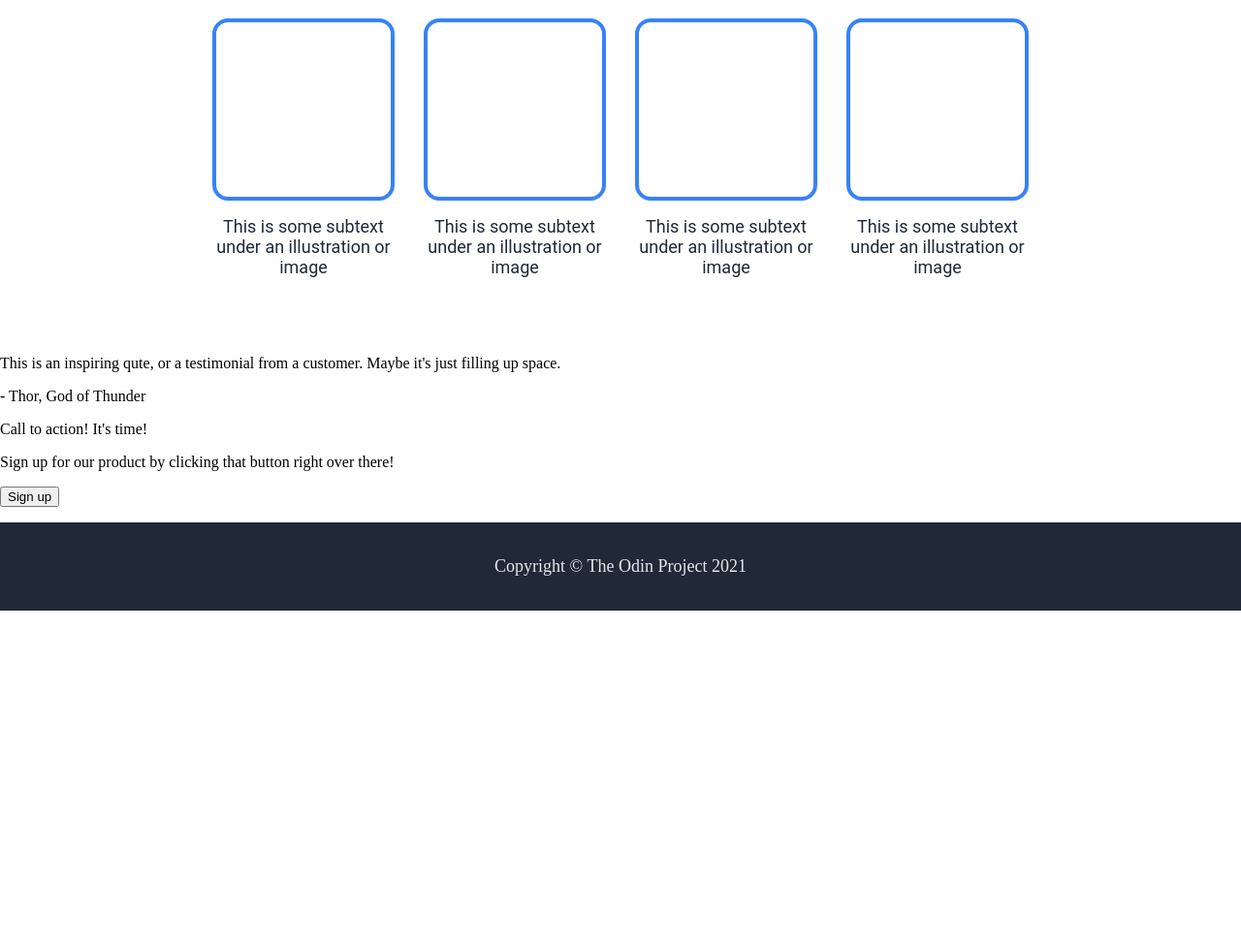
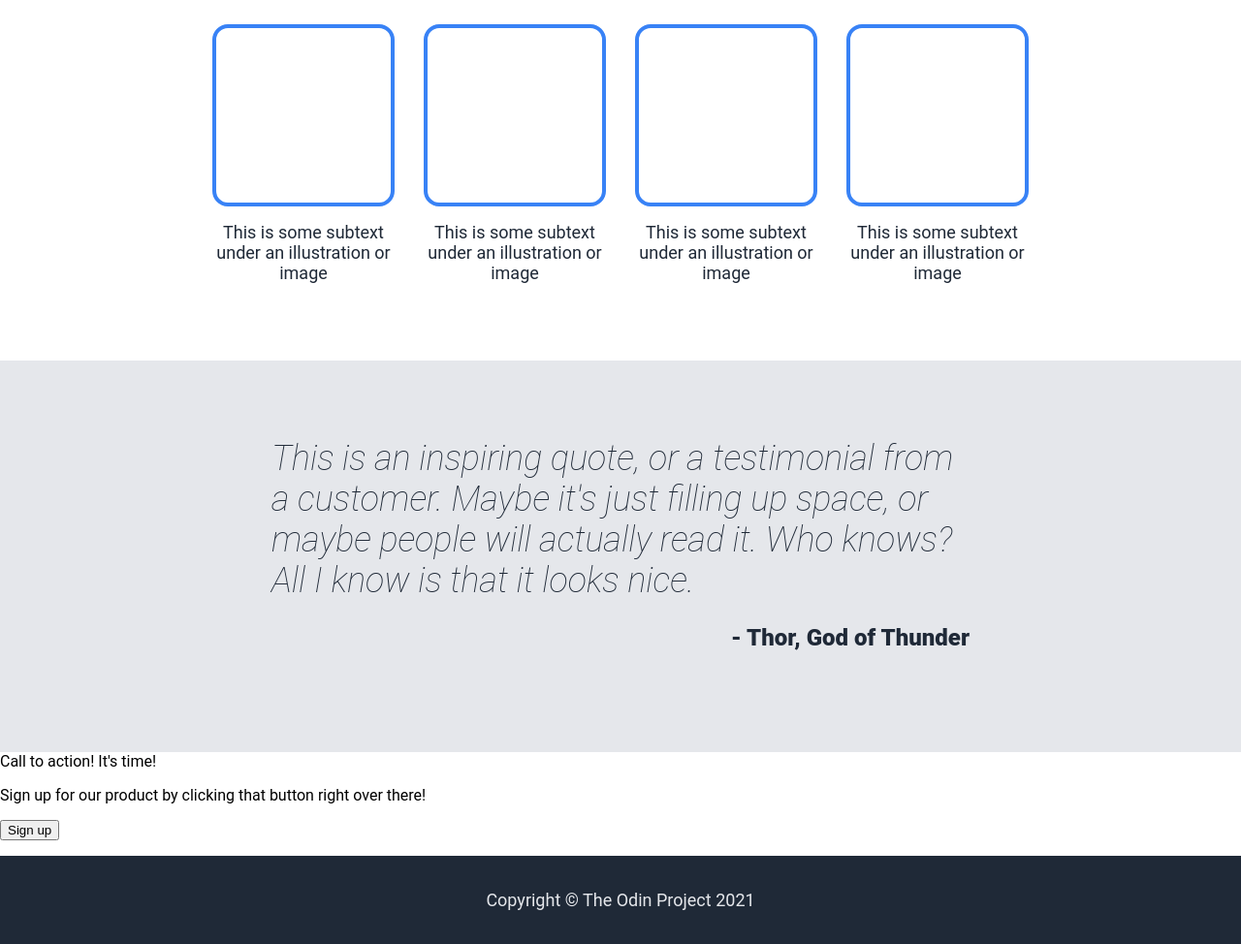
Before and after one commit to 0x-Armin/odin-landing-page, a plain HTML site: page index.html in a window 1280 px wide. Shown: the part 566-1540 px from the top of the page at 97% size. Before the commit the page ends 1196 px from the top, so only its background shows below. Drawn offline with Linux system fonts and the light colour scheme.

Commit message:
Implement testimonial section

```diff
--- a/index.html
+++ b/index.html
@@ -53,8 +53,8 @@
     </div>
   </div>
 
-  <div class="testimonial">This is an inspiring qute, or a testimonial from a customer. Maybe it's just filling up
-    space.
+  <div class="testimonial-row">This is an inspiring quote, or a testimonial from a customer. Maybe it's just filling up
+    space, or maybe people will actually read it. Who knows? All I know is that it looks nice.
     <p>- Thor, God of Thunder</p>
   </div>
 
--- a/styles.css
+++ b/styles.css
@@ -3,6 +3,8 @@ body {
   display: flex;
   flex-direction: column;
   min-height: 100vh;
+
+  font-family: "roboto";
 }
 
 .header {
@@ -87,9 +89,7 @@ body {
 .information-row .header-text {
   font-size: 36px;
   font-weight: 800;
-  font-family: "roboto";
   color: #1F2937;
-  font-family: "roboto";
   margin: 28px 0;
 }
 
@@ -120,9 +120,32 @@ body {
 .info-text {
   text-align: center;
   font-size: 18px;
-  font-family: "roboto";
   color: #1f2937;
   margin: 0;
+}
+
+.testimonial-row {
+  display: flex;
+  flex-direction: column;
+  justify-content: center;
+  align-items: center;
+
+  background-color: #e5e7eb;
+
+  padding: 80px 280px;
+
+  color: #1f2937;
+  font-size: 36px;
+  font-style: italic;
+  font-weight: 200;
+}
+
+.testimonial-row p {
+  font-size: 24px;
+  font-weight: 800;
+  font-style: normal;
+
+  margin-left: auto;
 }
 
 .footer {
```
